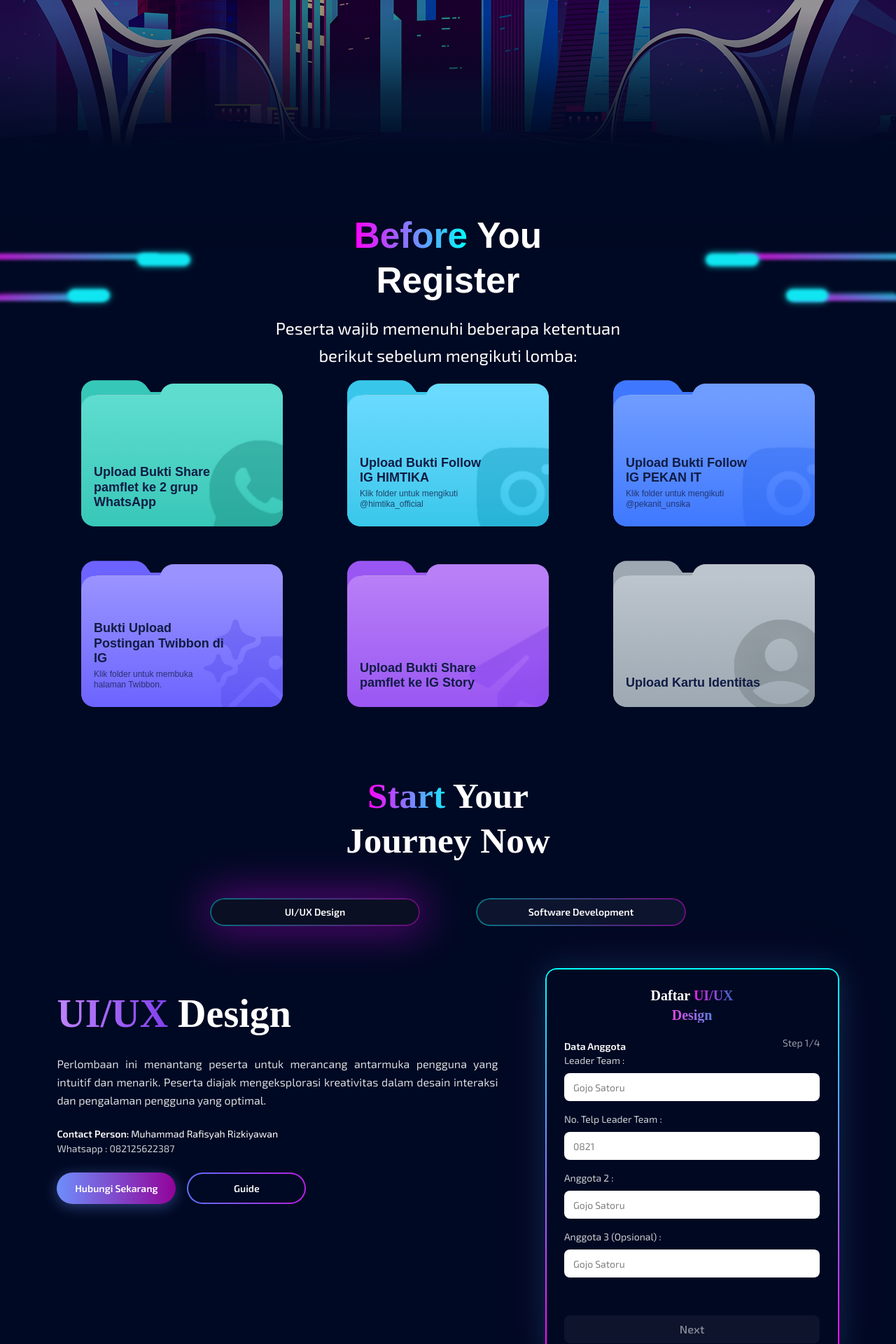
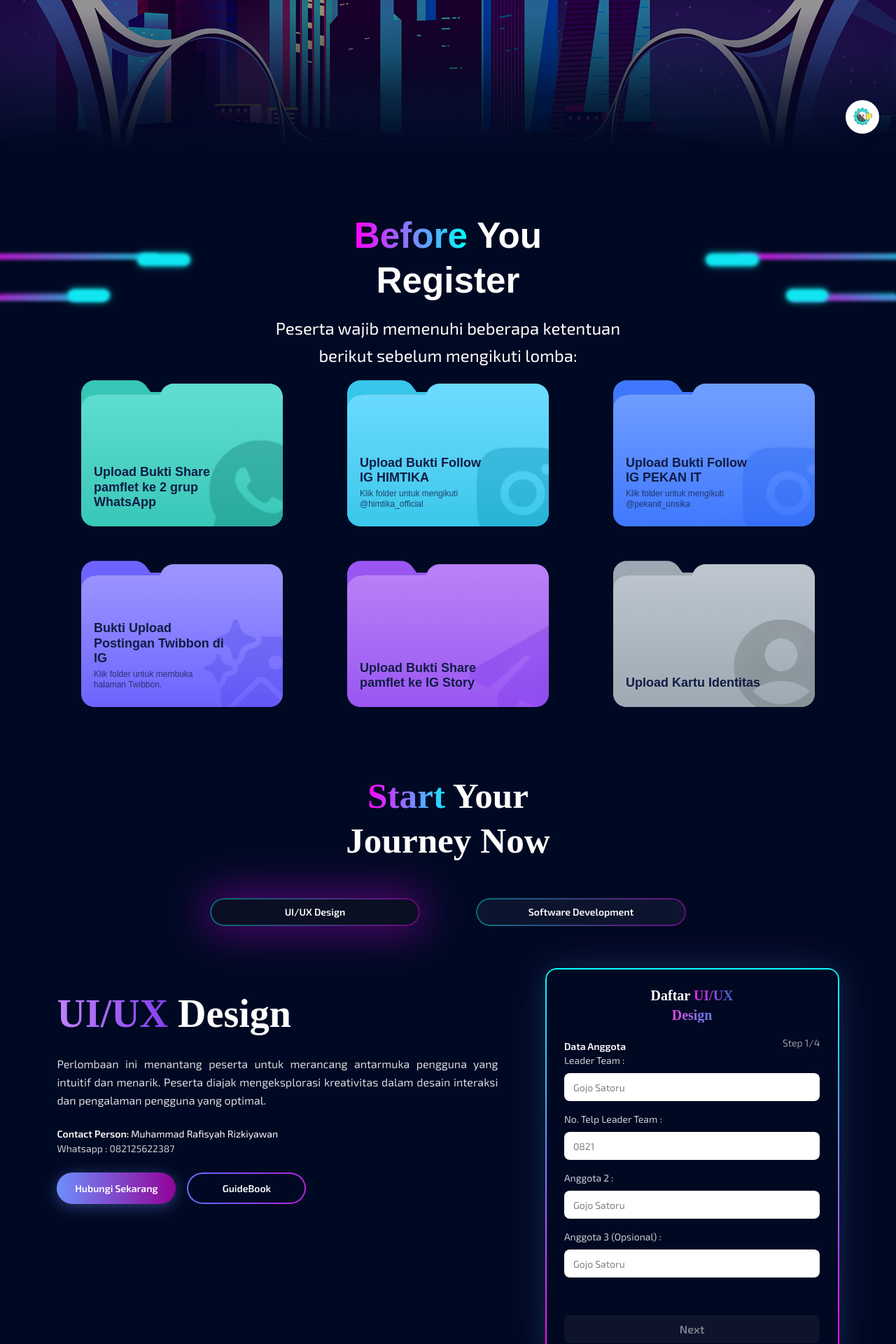
Before and after one commit to sufficientshou/pekan-it-dev, a Next.js app: page /pekan-it/pendaftaran in a window 1280 px wide. Shown: the part 585-2505 px from the top of the page at 70% size. Built offline with nearby package versions, Linux system fonts and the light colour scheme; a web font is replaced by a local one.

Commit message:
feat: update guidebook download link and add floating HIMTIKA

```diff
--- a/src/app/layout.tsx
+++ b/src/app/layout.tsx
@@ -1,6 +1,7 @@
 import type { Metadata } from "next";
 import "./globals.css";
 import { GlobalLoader } from "@/components/ui";
+import { BASE_PATH } from "@/config/constants";
 
 export const metadata: Metadata = {
   title: "PEKAN IT — Pekan Informatika",
@@ -36,6 +37,20 @@ export default function RootLayout({
       <body className="antialiased">
         <GlobalLoader />
         {children}
+
+        <a
+          href="https://himtika.cs.unsika.ac.id/"
+          target="_blank"
+          rel="noopener noreferrer"
+          className="fixed bottom-4 right-4 md:bottom-6 md:right-6 z-50 w-10 h-10 md:w-12 md:h-12 rounded-full bg-white flex items-center justify-center shadow-lg"
+          title="Kembali ke Web HIMTIKA"
+        >
+          <img
+            src={`${BASE_PATH}/images/img-himtika.webp`}
+            alt="HIMTIKA Logo"
+            className="w-6 h-6 md:w-8 md:h-8 object-contain"
+          />
+        </a>
       </body>
     </html>
   );
--- a/src/components/features/pendaftaran/FormPendaftaran.tsx
+++ b/src/components/features/pendaftaran/FormPendaftaran.tsx
@@ -381,11 +381,9 @@ const router = useRouter();
               Hubungi Sekarang
             </a>
 
-            <button
-              type="button"
-              onClick={() => {
-                router.push(`${BASE_PATH}/detail-nic#guide-section`);
-              }}
+            <a
+              href={`${BASE_PATH}/files/Guidebook NIC.pdf`}
+              download="Guidebook-NIC.pdf"
               className="px-6 py-3 rounded-full text-white font-semibold text-sm transition-opacity hover:opacity-90 cursor-pointer max-md:!w-full max-md:!max-w-[280px] max-md:!h-11 max-md:!py-0 max-md:!flex max-md:!items-center max-md:!justify-center max-md:!text-[13px] max-md:!mt-0"
               style={{
                 width: "170px",
@@ -396,10 +394,11 @@ const router = useRouter();
                 display: "flex",
                 alignItems: "center",
                 justifyContent: "center",
+                textDecoration: "none",
               }}
             >
-              Guide
-            </button>
+              GuideBook
+            </a>
           </div>
         </div>
 
@@ -1402,7 +1401,7 @@ const router = useRouter();
 
                   {submitMessage && (
                     <div
-                      className="mt-4 p-3 rounded-lg text-xs text-center max-md:!ml-0 max-md:!w-full"
+                      className="mt-4 mb-4 md:mb-6 p-3 rounded-lg text-xs text-center max-md:!ml-0 max-md:!w-full"
                       style={{
                         marginLeft: "6.5%",
                         width: "87%",
```
